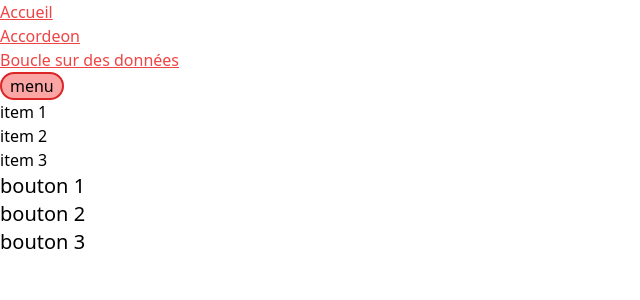
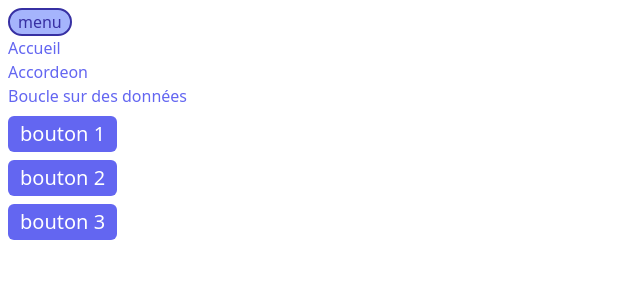
Before and after one commit to MMI-SAE-203/r213-2024-pracht-tp1-MathisLiegeon, a Vue app: page /accordeon in a window 1280 px wide. Both pictures are taken after a click on the button "menu". Shown: the top 300 px of the page, without its empty margins (0-640 px from the left). Built offline with nearby package versions, Linux system fonts and the light colour scheme.

Commit message:
mise en forme du menu + accordeons

```diff
--- a/src/App.vue
+++ b/src/App.vue
@@ -11,40 +11,33 @@ onErrorCaptured((err, instance, info) => {
 </script>
 
 <template>
-  <header>
-    <nav>
-      <ul>
-        <li>
-          <RouterLink to="/" class="text-red-500 underline"> Accueil </RouterLink>
-        </li>
-        <li>
-          <RouterLink to="/accordeon" class="text-red-500 underline"> Accordeon </RouterLink>
-        </li>
-        <li>
-          <RouterLink to="/boucle" class="text-red-500 underline"> Boucle sur des données </RouterLink>
-        </li>
-      </ul>
-    </nav>
+  <header class="m-2">
     <button
       aria-controls="mainNav"
       aria-expanded="true"
-      class="rounded-full border-2 border-red-600 bg-red-300 px-2"
+      class="rounded-full border-2 border-indigo-800 bg-indigo-300 px-2 text-indigo-800 hover:text-indigo-100 hover:bg-indigo-500 transition-colors duration-300"
       @pointerdown="menuIsOpen = !menuIsOpen"
       >
       menu
     </button>
 <!-- nav#mainNav>ul>li*3>a[href="#"]{item $} -->
 <Transition
-  class="transition-transform duration-1000"
+  class="transition-transform duration-300"
   enter-from-class="-translate-x-full"
   enter-to-class="translate-x-0"
   leave-active-class="-translate-x-full"
 >
     <nav id="mainNav" v-show="menuIsOpen">
-      <ul>
-        <li><a href="#">item 1</a></li>
-        <li><a href="#">item 2</a></li>
-        <li><a href="#">item 3</a></li>
+      <ul class="*:text-indigo-500">
+        <li>
+          <RouterLink to="/" class="hover:underline">Accueil </RouterLink>
+        </li>
+        <li>
+          <RouterLink to="/accordeon" class="hover:underline"> Accordeon </RouterLink>
+        </li>
+        <li>
+          <RouterLink to="/boucle" class="hover:underline"> Boucle sur des données </RouterLink>
+        </li>
       </ul>
     </nav>
   </Transition>
--- a/src/pages/accordeon.vue
+++ b/src/pages/accordeon.vue
@@ -4,16 +4,39 @@ const sectionOpen = ref(0)
 
 </script>
 <template>
+    <div class="m-2 flex flex-col gap-2">
     <section>
-        <button class="text-xl" @pointerdown="sectionOpen =  sectionOpen === 1 ? 0:1">bouton 1</button>
-        <p v-show="sectionOpen === 1">Lorem ipsum dolor sit amet consectetur adipisicing elit. Impedit libero saepe et ipsam atque magni placeat quibusdam doloremque asperiores, error modi doloribus mollitia inventore odio optio magnam praesentium ducimus eligendi.</p>
+        <button class="text-xl bg-indigo-500 px-3 py-1 rounded-md text-white hover:bg-indigo-400 transition-colors duration-300" @pointerdown="sectionOpen =  sectionOpen === 1 ? 0:1">bouton 1</button>
+        <Transition
+        class="transition-transform duration-300"
+        enter-to-class="translate-x-0"
+        leave-active-class="-translate-x-full"
+        enter-from-class="-translate-x-full"
+        >
+        <p class="" v-show="sectionOpen === 1">Lorem ipsum dolor sit amet consectetur adipisicing elit. Impedit libero saepe et ipsam atque magni placeat quibusdam doloremque asperiores, error modi doloribus mollitia inventore odio optio magnam praesentium ducimus eligendi.</p>
+        </Transition>
+</section>
+    <section>
+        <button class="text-xl bg-indigo-500 px-3 py-1 rounded-md text-white hover:bg-indigo-400 transition-colors duration-300" @pointerdown="sectionOpen =  sectionOpen === 2 ? 0:2">bouton 2</button>
+        <Transition
+        class="transition-transform duration-300"
+        enter-to-class="translate-x-0"
+        leave-active-class="-translate-x-full"
+        enter-from-class="-translate-x-full"
+        >
+        <p v-show="sectionOpen === 2">Expedita laboriosam temporibus maiores quidem facere velit ea ut sed eius ipsum illum repudiandae aliquid magnam impedit distinctio suscipit quaerat voluptates quibusdam exercitationem voluptatum, ipsa eos minus commodi? Vitae, tenetur!</p>
+        </Transition>
     </section>
     <section>
-        <button class="text-xl" @pointerdown="sectionOpen =  sectionOpen === 2 ? 0:2">bouton 2</button>
-        <p v-show="sectionOpen === 2">Expedita laboriosam temporibus maiores quidem facere velit ea ut sed eius ipsum illum repudiandae aliquid magnam impedit distinctio suscipit quaerat voluptates quibusdam exercitationem voluptatum, ipsa eos minus commodi? Vitae, tenetur!</p>
+        <button class="text-xl bg-indigo-500 px-3 py-1 rounded-md text-white hover:bg-indigo-400 transition-colors duration-300" @pointerdown="sectionOpen =  sectionOpen === 3 ? 0:3">bouton 3</button>
+        <Transition
+        class="transition-transform duration-300"
+        enter-to-class="translate-x-0"
+        leave-active-class="-translate-x-full"
+        enter-from-class="-translate-x-full"
+        >
+        <p v-show="sectionOpen === 3">Deserunt, neque provident! Numquam, veniam blanditiis deleniti, eos soluta, delectus illo possimus nemo labore ratione id recusandae molestiae sit sed autem esse iste sequi praesentium? Atque amet ipsum accusamus quisquam?</p>
+        </Transition>
     </section>
-    <section>
-        <button class="text-xl" @pointerdown="sectionOpen =  sectionOpen === 3 ? 0:3">bouton 3</button>
-        <p v-show="sectionOpen === 3">Deserunt, neque provident! Numquam, veniam blanditiis deleniti, eos soluta, delectus illo possimus nemo labore ratione id recusandae molestiae sit sed autem esse iste sequi praesentium? Atque amet ipsum accusamus quisquam?</p>
-    </section>
+    </div>
 </template>
--- a/src/pages/boucle.vue
+++ b/src/pages/boucle.vue
@@ -32,7 +32,7 @@ const sectionsData = [
 <template>
     <section v-for="({ label, texte }, key) of sectionsData" :key="key">
         <pre class="font-mono hidden">key : {{ key }}</pre>
-        <pre class="font-mono" @pointerdown="sectionOpen =  sectionOpen === key ? -1:key">{{ label }}</pre>
-        <pre class="font-mono" v-show="sectionOpen === key">{{ texte }}</pre>
+        <pre class="font-mono mb-2 text-xl text-center bg-indigo-500 px-3 py-1 rounded-md text-white hover:bg-indigo-400 transition-colors duration-300" @pointerdown="sectionOpen =  sectionOpen === key ? -1:key">{{ label }}</pre>
+        <pre class="font-mono text-center" v-show="sectionOpen === key">{{ texte }}</pre>
     </section>
 </template>
```
